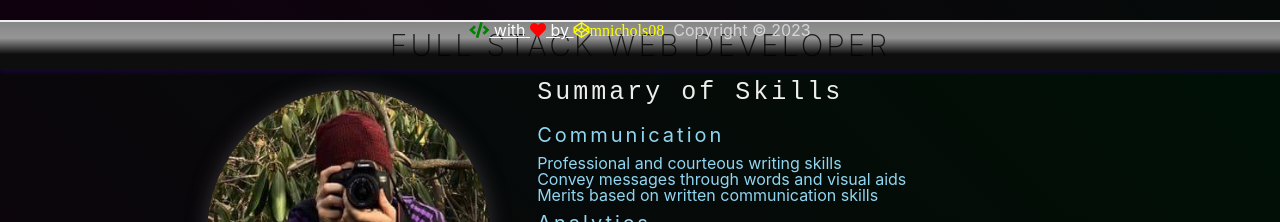
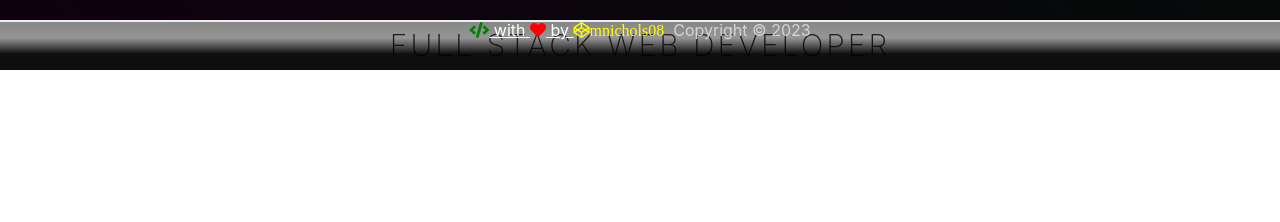
Before and after one commit to mnichols08/portfolio, a React (Create React App) app: page / in a window 1280 px wide. Shown: the part 730-952 px from the top of the page. After the commit the page ends 800 px from the top, so only its background shows below. Built offline with nearby package versions, Linux system fonts and the light colour scheme; a web font is replaced by a local one.

Commit message:
remove Resume Component from Welcome Component

```diff
--- a/src/components/Welcome/Index.component.js
+++ b/src/components/Welcome/Index.component.js
@@ -1,12 +1,10 @@
 import WelcomeHeader from './WelcomeHeader.component';
-import Resume from '../Resume/Resume.component';
 
 function Welcome() {
     return (
 
  <div>
   <WelcomeHeader />
-  <Resume />
  </div>
 
 
```
